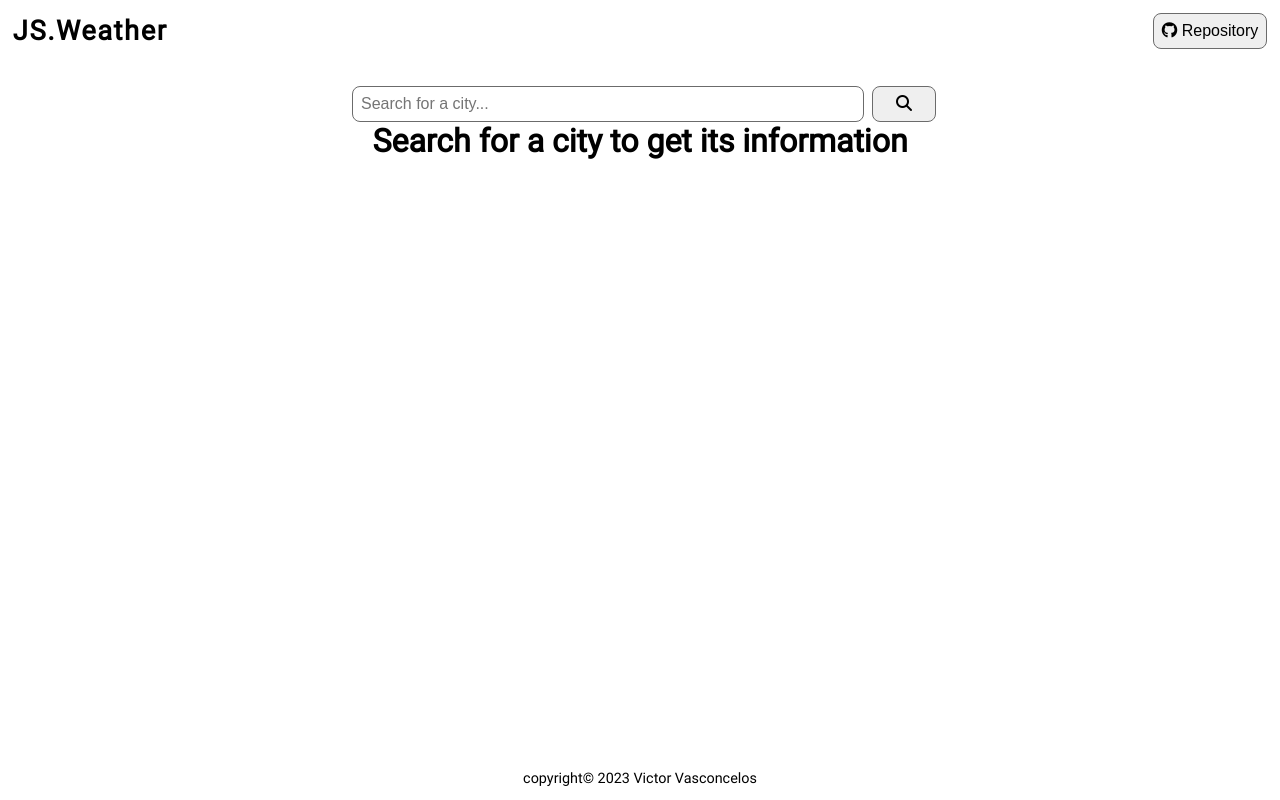
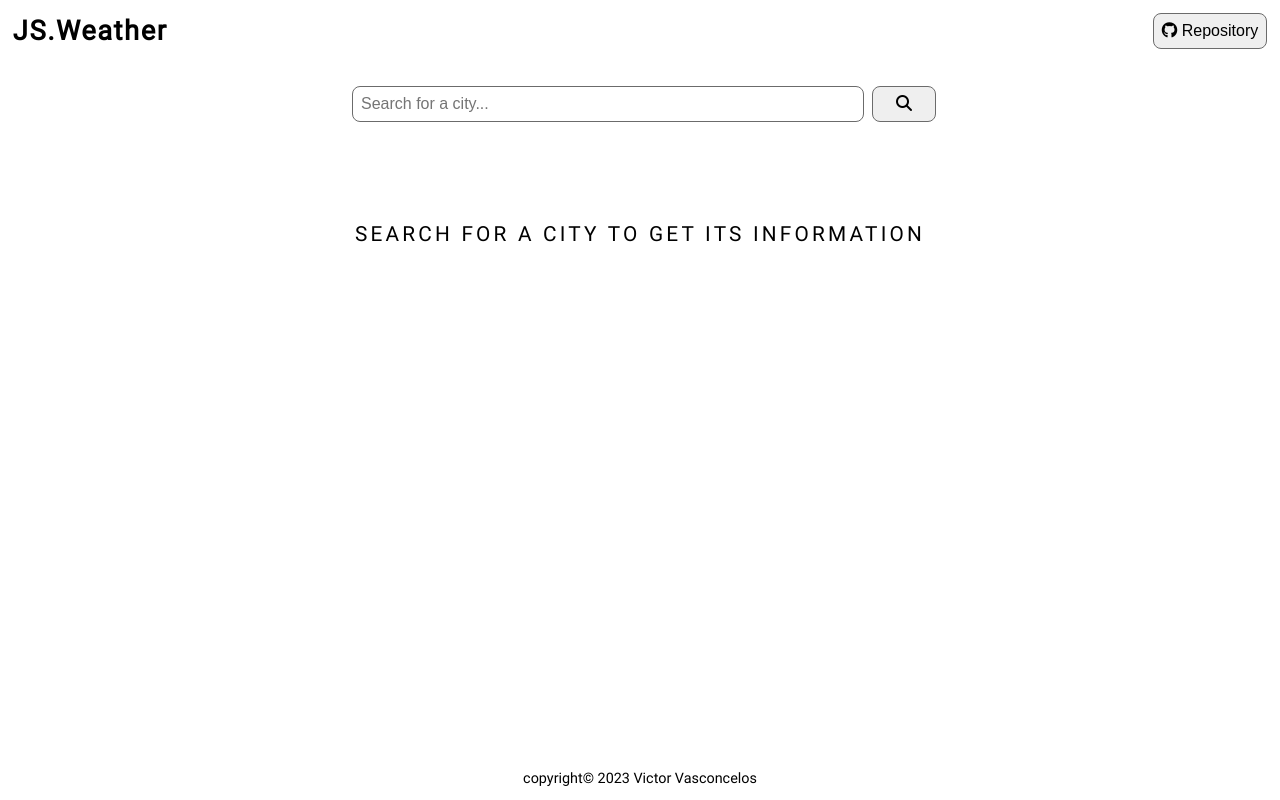
Before and after one commit to Victorcelos/weather-app, a React (Vite) app: page / in a window 1280 px wide. Built offline with nearby package versions, Linux system fonts and the light colour scheme.

Commit message:
:lipstick: Update Home.css

```diff
--- a/src/styles/Home.css
+++ b/src/styles/Home.css
@@ -32,3 +32,13 @@
     border-radius: 0.5rem;
     border: 1px solid #6B6B6B;
 }
+
+.main-title-message {
+    padding: 0.8rem;
+    margin: 5.5rem 0;
+
+    font-size: 1.3rem;
+    font-weight: normal;
+    letter-spacing: 0.2rem;
+    text-transform: uppercase;
+}
```
